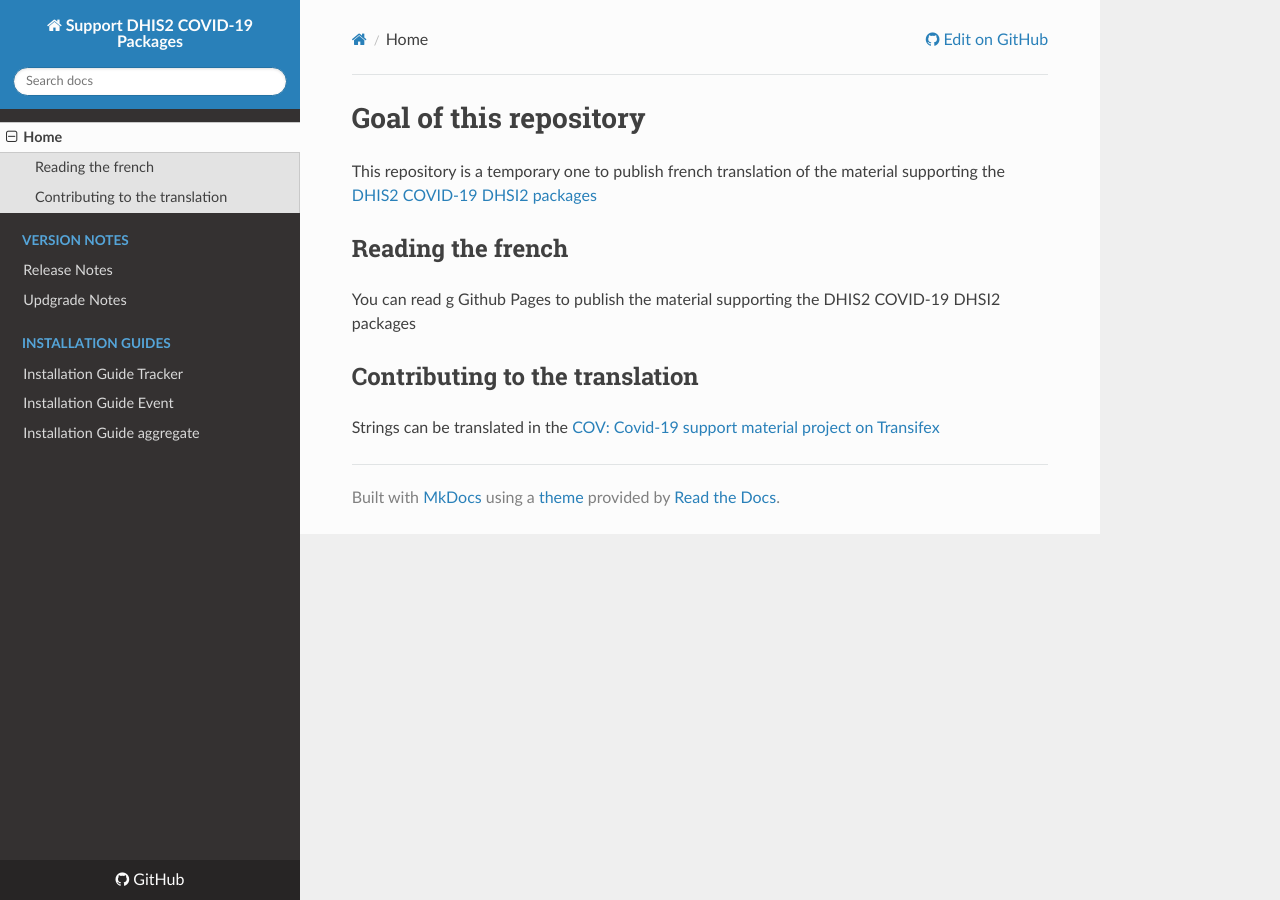
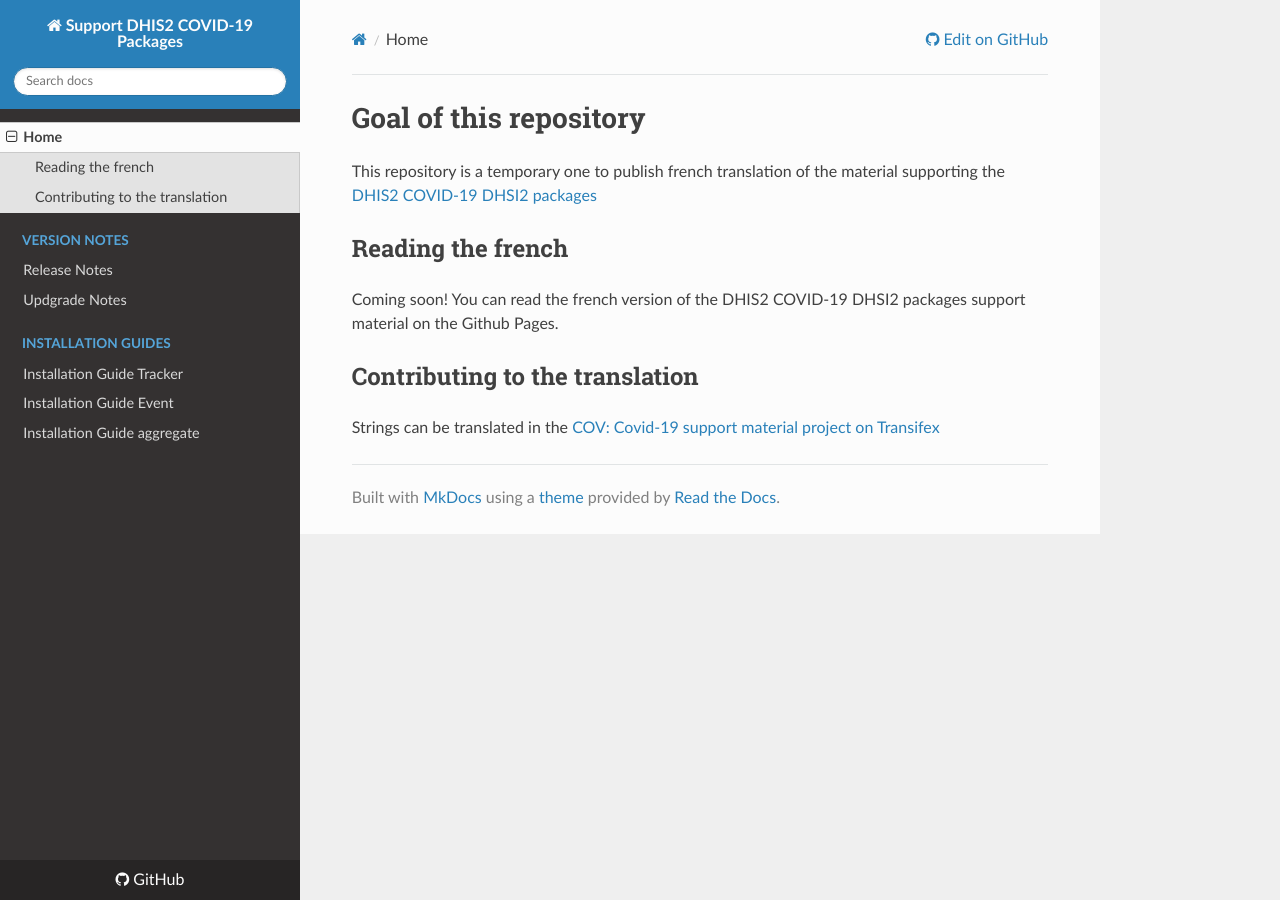
Before and after one commit to dhis2/dhis2-covid19-doc, an MkDocs documentation site: the page built from docs/README.md, in a window 1280 px wide. Built offline with MkDocs 1.6.1, drawn with Linux system fonts in a browser that asks for light colours; nearby versions of some CDN libraries.

Commit message:
updated .gitignore to ignore .tx and updated README.md

```diff
--- a/docs/README.md
+++ b/docs/README.md
@@ -4,7 +4,7 @@
 
 ## Reading the french
 
-You can read g Github Pages to publish the material supporting the DHIS2 COVID-19 DHSI2 packages
+Coming soon! You can read the french version of the DHIS2 COVID-19 DHSI2 packages support material on the Github Pages.
 
 ## Contributing to the translation
 
```
Also changed, not shown: 1 other file.
